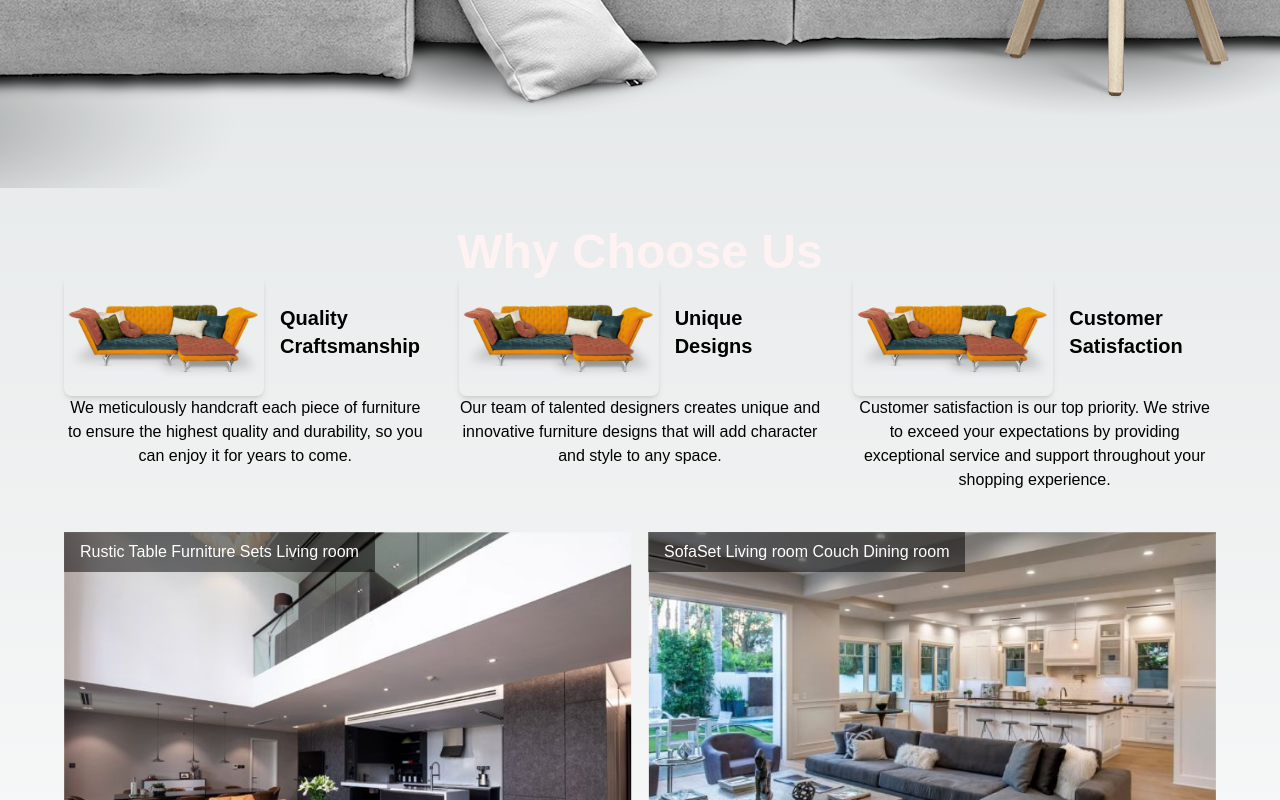
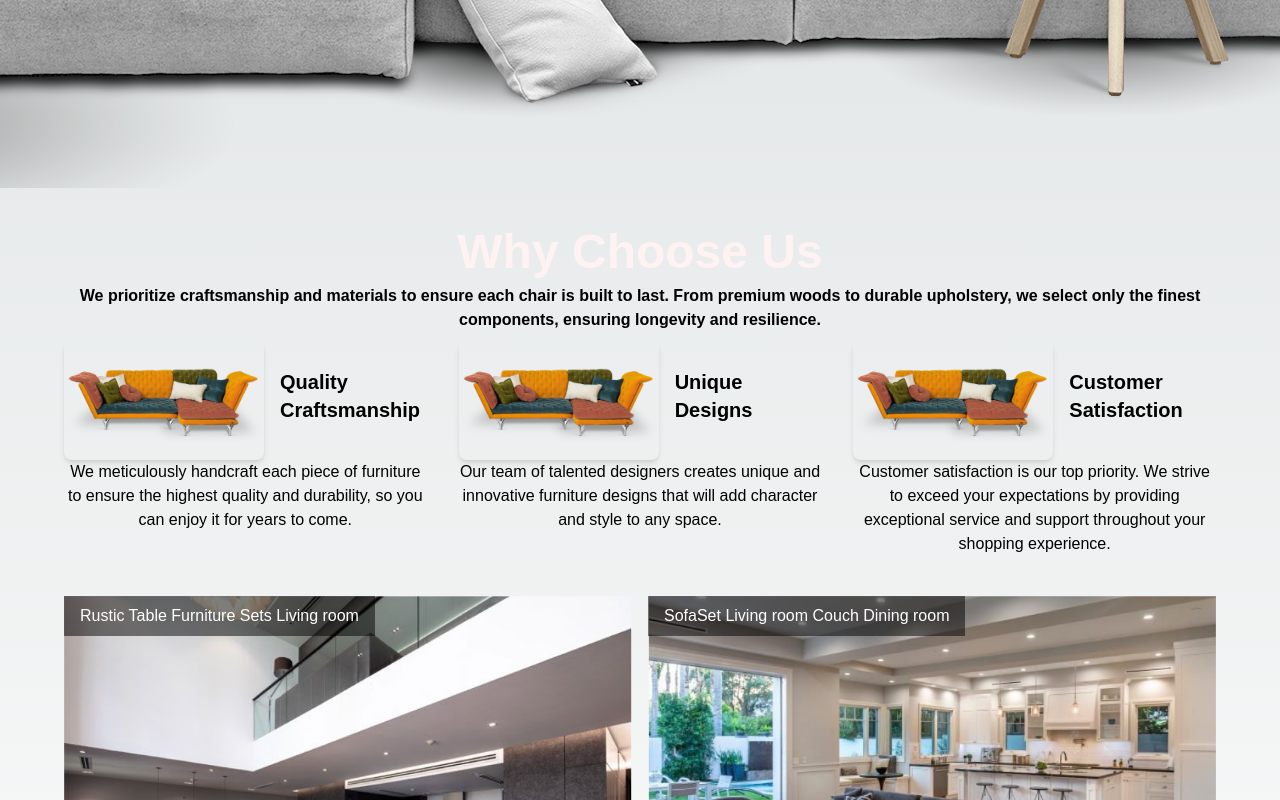
Before and after one commit to Muees99/Lounge-Luxe, a Next.js app: page / in a window 1280 px wide. Shown: the part 708-1508 px from the top of the page. Built offline with nearby package versions, Linux system fonts and the light colour scheme; a web font is replaced by a local one.

Commit message:
WhyChooseUs Section

```diff
--- a/app/components/Choose/index.tsx
+++ b/app/components/Choose/index.tsx
@@ -1,55 +1,3 @@
-// import React from "react";
-// import WhyChooseUs from "../WhyChooseUs"; // Adjust the import path as per your folder structure
-
-// const YourComponent: React.FC = () => {
-//   // Define the whyChooseUsDescriptions array here
-//   const whyChooseUsDescriptions = [
-//     {
-//       title: "Quality Craftsmanship",
-//       description:
-//         "We meticulously handcraft each piece of furniture to ensure the highest quality and durability, so you can enjoy it for years to come.",
-//       image: "/assets/fantasy.png",
-//     },
-//     {
-//       title: "Unique Designs",
-//       description:
-//         "Our team of talented designers creates unique and innovative furniture designs that will add character and style to any space.",
-//       image: "/assets/graysofa.png",
-//     },
-//     {
-//       title: "Customer Satisfaction",
-//       description:
-//         "Customer satisfaction is our top priority. We strive to exceed your expectations by providing exceptional service and support throughout your shopping experience.",
-//       image: "/assets/yellow2.png",
-//     },
-//   ];
-
-//   return (
-//     <div className="flex justify-between items-start">
-//       <div className="max-w-[1440px] mx-auto sm:px-[5%] px-[4%]">
-//         <div className="flex flex-col w-full h-full justify-center items-center mt-6">
-//           <h3 className=" font-montserrat font-bold text-3xl md:text-5xl sm:text-2xl leading-[140%] text-red-50 ">
-//             Why Choose Us
-//           </h3>
-//           {/* Render each WhyChooseUs component with the desired props */}
-//           {whyChooseUsDescriptions.map((item, index) => (
-//             <WhyChooseUs
-//               key={index}
-//               title={item.title}
-//               description={item.description}
-//               image={item.image}
-//             />
-//           ))}
-//         </div>
-//       </div>
-//     </div>
-//   );
-// };
-
-// export default YourComponent;
-
-
-
 import React from "react";
 import WhyChooseUs from "../WhyChooseUs"; // Adjust the import path as per your folder structure
 
@@ -78,11 +26,15 @@ const YourComponent: React.FC = () => {
 
   return (
     <div className="max-w-[1440px] mx-auto sm:px-[5%] px-[4%] mb-10">
-        <div></div>
       <div className="flex flex-col w-full h-full justify-center items-center mt-10">
         <h3 className="font-montserrat font-bold text-3xl md:text-5xl sm:text-2xl leading-[140%] text-red-50">
           Why Choose Us
         </h3>
+        <p className=" font-montserrat   font-semibold text-center  my-2">
+          We prioritize craftsmanship and materials to ensure each chair is
+          built to last. From premium woods to durable upholstery, we select
+          only the finest components, ensuring longevity and resilience.
+        </p>
         <div className="grid grid-cols-1 sm:grid-cols-2 lg:grid-cols-3 gap-8">
           {whyChooseUsDescriptions.map((item, index) => (
             <div key={index} className="flex flex-col items-center">
```
